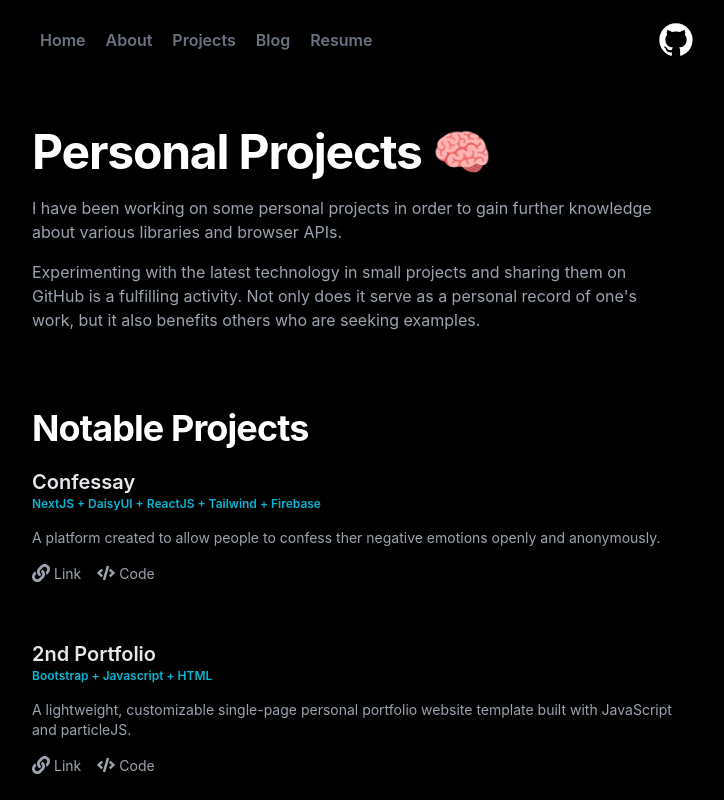
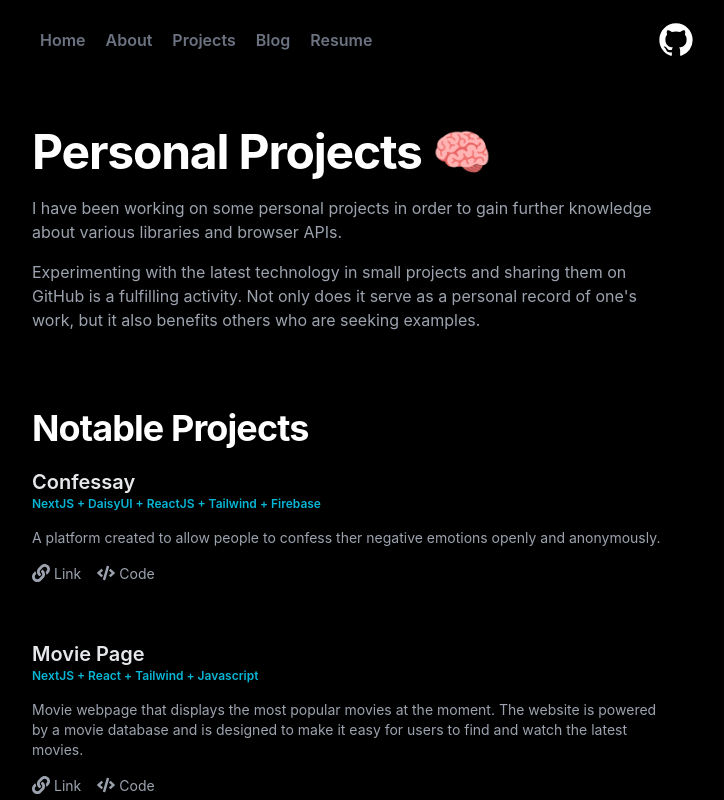
Before and after one commit to dunyanong/myportfolio, a Next.js app: page /project in a window 1280 px wide. Shown: the top 800 px of the page, without its empty margins (272-996 px from the left). Built offline with nearby package versions, Linux system fonts and the light colour scheme.

Commit message:
Update NotableProjectData.js

```diff
--- a/data/projects/NotableProjectData.js
+++ b/data/projects/NotableProjectData.js
@@ -9,6 +9,14 @@ const NotableProjectData = [
     },
     {
         id: 2,
+        title: 'Movie Page',
+        description: "Movie webpage that displays the most popular movies at the moment. The website is powered by a movie database and is designed to make it easy for users to find and watch the latest movies.",
+        techStack: 'NextJS + React + Tailwind + Javascript',
+        projectLink: "https://confessay.vercel.app",
+        githubLink: "https://nextmovieapp-13.vercel.app"
+    },
+    {
+        id: 3,
         title: 'Confessay',
         description: "A platform created to allow people to confess ther negative emotions openly and anonymously.",
         techStack: 'NextJS + DaisyUI + ReactJS + Tailwind + Firebase',
```
